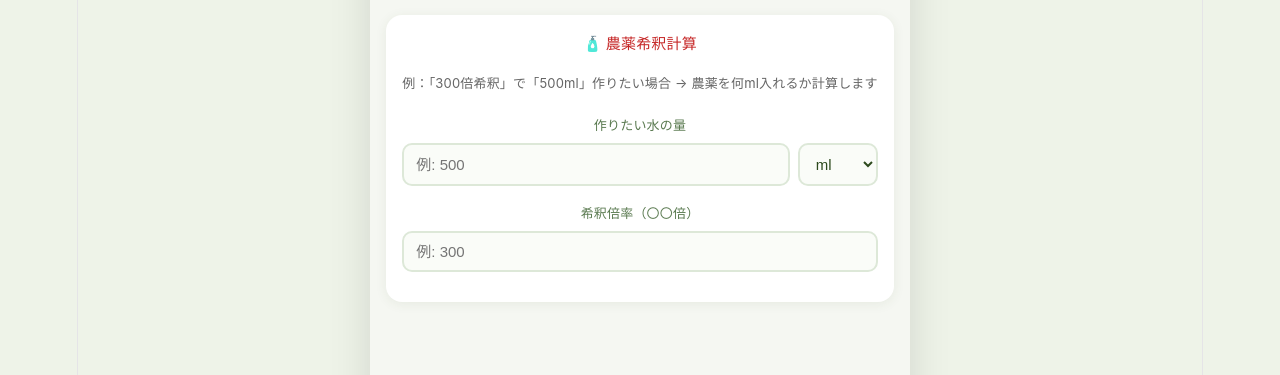
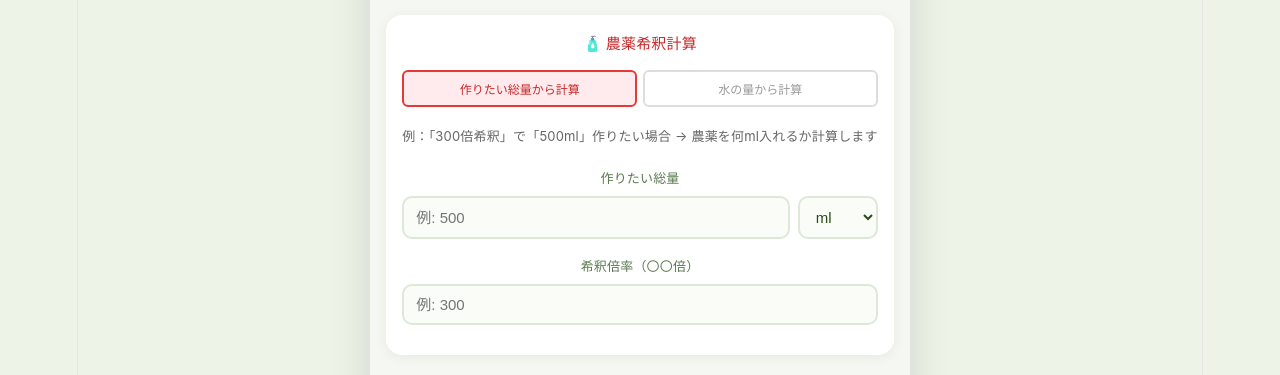
Before and after one commit to oritatsu131-bit/veggie-garden, a React (Vite) app: page / in a window 1280 px wide. Both pictures are taken after a click on the button "🧮 計算". Shown: the part 325-700 px from the top of the page. Built offline with nearby package versions, Linux system fonts and the light colour scheme; no server answers.

Commit message:
農薬希釈計算に「水の量から計算」モードを追加

```diff
--- a/src/components/Calculator.jsx
+++ b/src/components/Calculator.jsx
@@ -15,30 +15,52 @@ function ResultBox({ label, value, unit }) {
 }
 
 function PesticideCalc() {
+  const [mode, setMode] = useState('total') // 'total' or 'water'
   const [waterAmount, setWaterAmount] = useState('')
   const [waterUnit, setWaterUnit] = useState('ml')
   const [ratio, setRatio] = useState('')
 
   const waterMl = waterUnit === 'L' ? parseFloat(waterAmount) * 1000 : parseFloat(waterAmount)
   const ratioNum = parseFloat(ratio)
-  const result = waterMl / ratioNum
-  const isValid = waterMl > 0 && ratioNum > 0 && !isNaN(result)
+
+  // 総量モード: 総量 ÷ 倍率
+  const resultTotal = waterMl / ratioNum
+  const isValidTotal = waterMl > 0 && ratioNum > 0 && !isNaN(resultTotal)
+
+  // 水の量モード: 水 ÷ (倍率 - 1)
+  const resultWater = waterMl / (ratioNum - 1)
+  const isValidWater = waterMl > 0 && ratioNum > 1 && !isNaN(resultWater)
 
   function formatResult(ml) {
     if (ml >= 1) return { value: ml.toFixed(1), unit: 'ml' }
     return { value: (ml * 1000).toFixed(1), unit: 'μl（マイクロリットル）' }
   }
 
-  const formatted = isValid ? formatResult(result) : null
+  const tabStyle = (active) => ({
+    flex: 1, padding: '8px 4px', borderRadius: 6, cursor: 'pointer', fontSize: 12, fontWeight: 600,
+    border: `2px solid ${active ? '#e53935' : '#ddd'}`,
+    background: active ? '#ffebee' : 'white',
+    color: active ? '#c62828' : '#999',
+  })
 
   return (
     <div>
+      <div style={{ display: 'flex', gap: 6, marginBottom: 16 }}>
+        <button style={tabStyle(mode === 'total')} onClick={() => setMode('total')}>
+          作りたい総量から計算
+        </button>
+        <button style={tabStyle(mode === 'water')} onClick={() => setMode('water')}>
+          水の量から計算
+        </button>
+      </div>
+
+      {mode === 'total' ? (
+        <>
           <p style={{ fontSize: 13, color: '#666', marginBottom: 16 }}>
             例：「300倍希釈」で「500ml」作りたい場合 → 農薬を何ml入れるか計算します
           </p>
-
           <div className="form-group">
-        <label>作りたい水の量</label>
+            <label>作りたい総量</label>
             <div style={{ display: 'flex', gap: 8 }}>
               <input
                 type="number"
@@ -54,7 +76,6 @@ function PesticideCalc() {
               </select>
             </div>
           </div>
-
           <div className="form-group">
             <label>希釈倍率（〇〇倍）</label>
             <input
@@ -65,18 +86,56 @@ function PesticideCalc() {
               min="1"
             />
           </div>
-
-      {isValid && formatted && (
-        <ResultBox
-          label={`${waterAmount}${waterUnit} を ${ratio}倍希釈するのに必要な農薬の量`}
-          value={formatted.value}
-          unit={formatted.unit}
+          {isValidTotal && (() => { const f = formatResult(resultTotal); return (
+            <>
+              <ResultBox label={`${waterAmount}${waterUnit} を ${ratio}倍希釈するのに必要な農薬の量`} value={f.value} unit={f.unit} />
+              <div style={{ marginTop: 12, background: '#f5f5f5', borderRadius: 8, padding: 12, fontSize: 13, color: '#555' }}>
+                <strong>計算式：</strong> {waterAmount}{waterUnit}（={waterMl}ml）÷ {ratio}倍 = {resultTotal.toFixed(2)} ml
+              </div>
+            </>
+          )})()}
+        </>
+      ) : (
+        <>
+          <p style={{ fontSize: 13, color: '#666', marginBottom: 16 }}>
+            例：「500mlの水」に「50倍希釈」の農薬を使いたい場合 → 原液を何ml入れるか計算します
+          </p>
+          <div className="form-group">
+            <label>用意した水の量</label>
+            <div style={{ display: 'flex', gap: 8 }}>
+              <input
+                type="number"
+                placeholder="例: 500"
+                value={waterAmount}
+                onChange={e => setWaterAmount(e.target.value)}
+                min="0"
+                style={{ flex: 1 }}
               />
-      )}
-      {isValid && (
+              <select value={waterUnit} onChange={e => setWaterUnit(e.target.value)} style={{ width: 80 }}>
+                <option value="ml">ml</option>
+                <option value="L">L</option>
+              </select>
+            </div>
+          </div>
+          <div className="form-group">
+            <label>希釈倍率（〇〇倍）</label>
+            <input
+              type="number"
+              placeholder="例: 50"
+              value={ratio}
+              onChange={e => setRatio(e.target.value)}
+              min="2"
+            />
+          </div>
+          {isValidWater && (() => { const f = formatResult(resultWater); return (
+            <>
+              <ResultBox label={`${waterAmount}${waterUnit} の水に加える原液の量`} value={f.value} unit={f.unit} />
               <div style={{ marginTop: 12, background: '#f5f5f5', borderRadius: 8, padding: 12, fontSize: 13, color: '#555' }}>
-          <strong>計算式：</strong> {waterAmount}{waterUnit}（={waterMl}ml）÷ {ratio}倍 = {result.toFixed(2)} ml
+                <strong>計算式：</strong> {waterAmount}{waterUnit}（={waterMl}ml）÷（{ratio}倍 − 1）= {resultWater.toFixed(2)} ml
               </div>
+            </>
+          )})()}
+        </>
       )}
     </div>
   )
```
Lines whose indentation alone changed are shown as unchanged.
